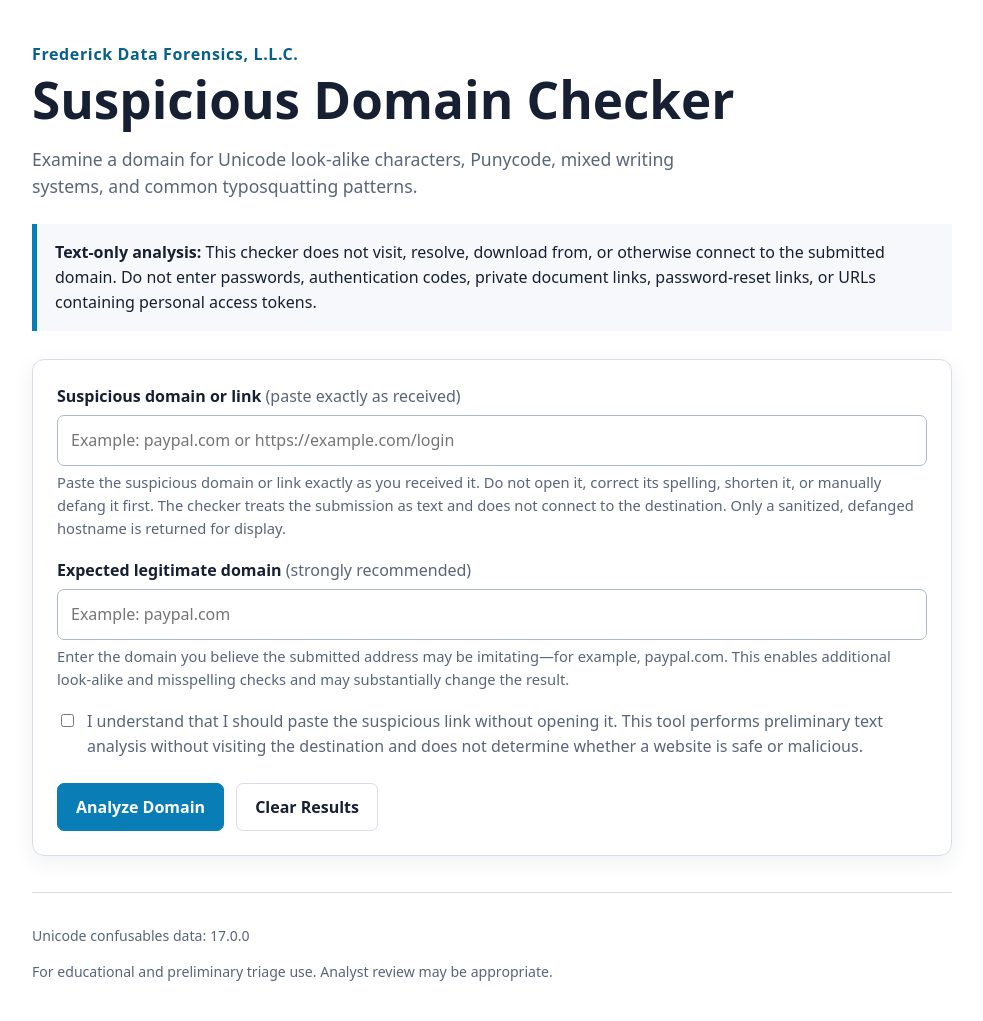
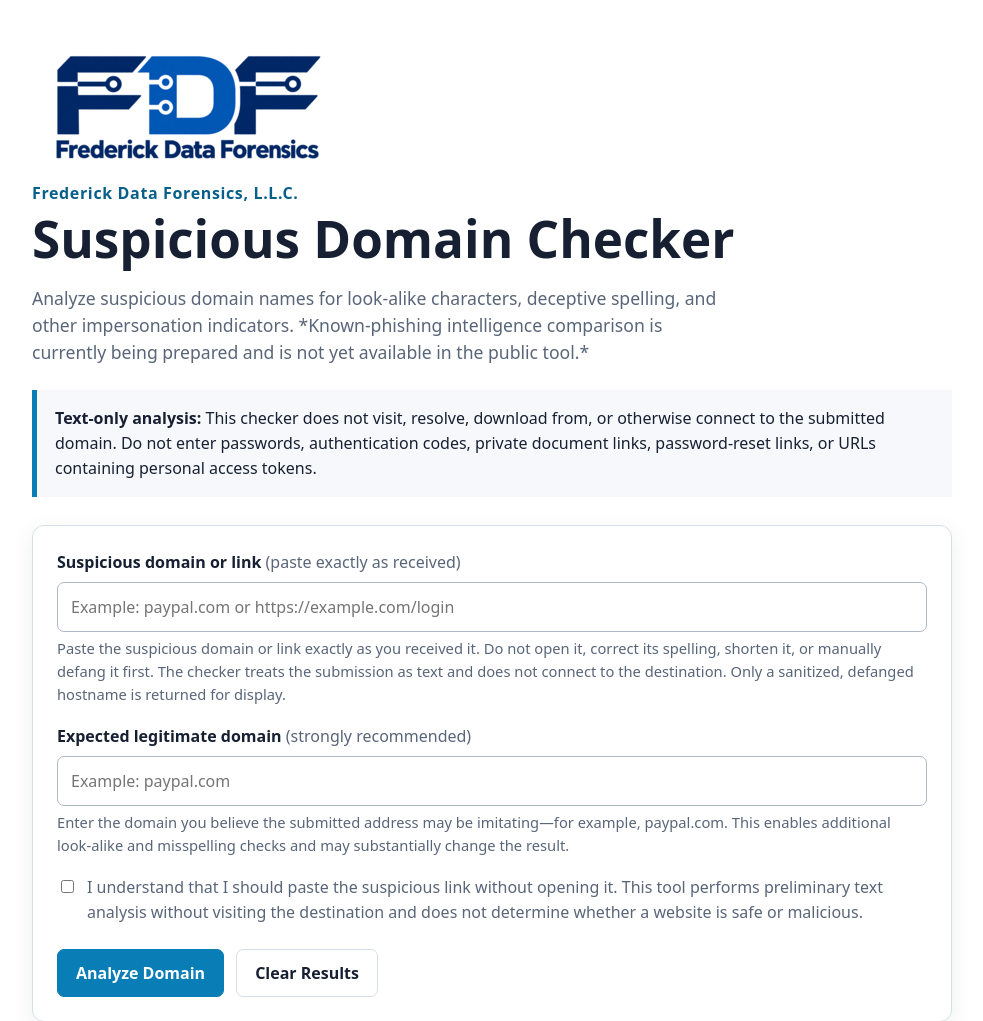
Before and after one commit to CFloy66-v12o/Domain-Spoof-Detector, a Flask app: page / in a window 1280 px wide. Shown: the top 1021 px of the page, without its empty margins (148-1131 px from the left). Before the commit the page ends 981 px from the top, so only its background shows below. Run offline with Flask 3, Linux system fonts and the light colour scheme.

Commit message:
Add FDF logo to checker header
also, updated the lede description to mention phishing.

```diff
--- a/templates/index.html
+++ b/templates/index.html
@@ -9,11 +9,26 @@
 <body>
   <main class="shell">
     <header>
+            <a
+        class="brand-logo"
+        href="/"
+        aria-label="Frederick Data Forensics home"
+      >
+        <img
+          src="{{ url_for(
+            'static',
+            filename='FDF-brand-image-320x132-email-logo.png'
+          ) }}"
+          alt="Frederick Data Forensics"
+          width="320"
+          height="132"
+        >
+      </a>
       <p class="eyebrow">Frederick Data Forensics, L.L.C.</p>
       <h1>Suspicious Domain Checker</h1>
       <p class="lede">
-        Examine a domain for Unicode look-alike characters, Punycode,
-        mixed writing systems, and common typosquatting patterns.
+        Analyze suspicious domain names for look-alike characters, deceptive spelling, and other impersonation indicators.
+        *Known-phishing intelligence comparison is currently being prepared and is not yet available in the public tool.*
       </p>
     </header>
 
```
